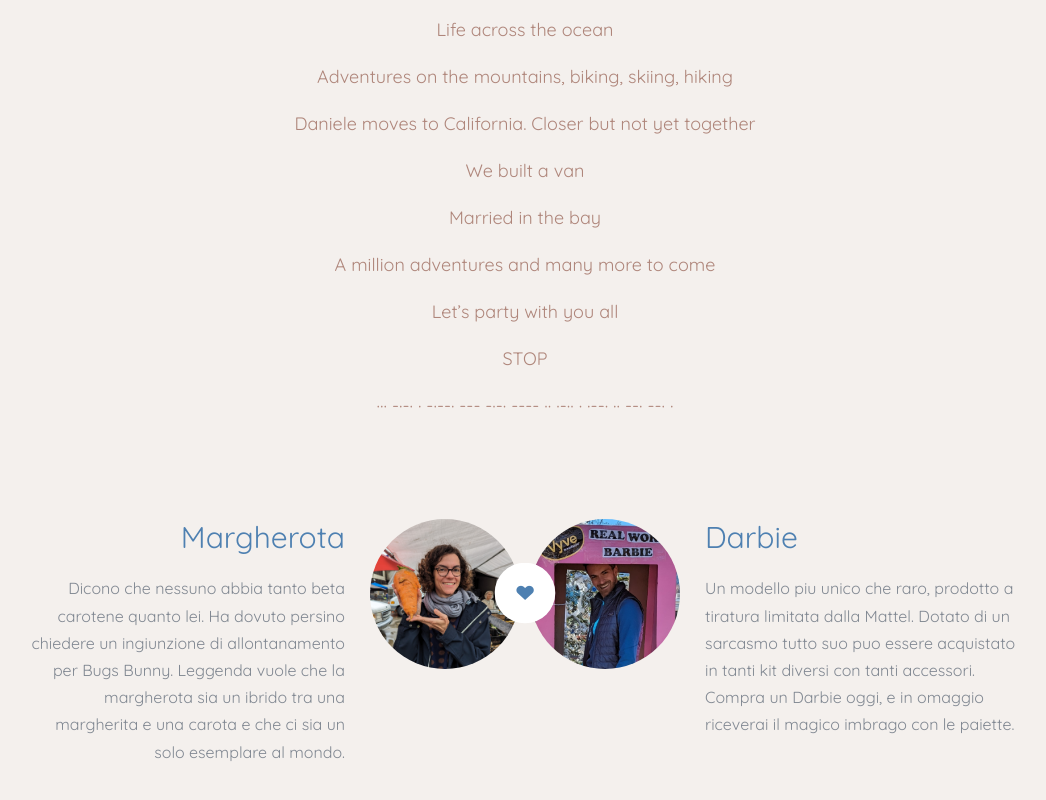
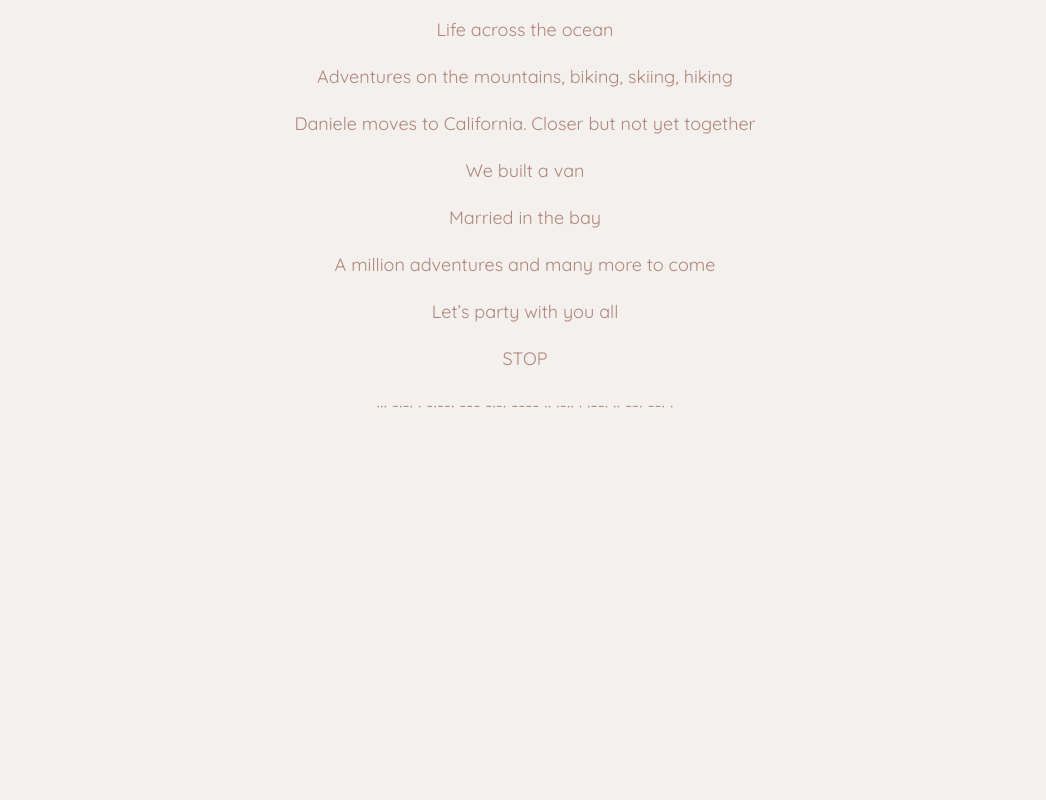
Before and after one commit to caltadaniel/caltadaniel.github.io, a website: page our_story.html in a window 1280 px wide. Shown: the part 2237-3037 px from the top of the page, without its empty margins (115-1161 px from the left). After the commit the page ends 2788 px from the top, so only its background shows below. Drawn offline with Linux system fonts and the light colour scheme; files whose address does not match are found by name.

Commit message:
removed margherota and darbie

```diff
--- a/our_story.html
+++ b/our_story.html
@@ -129,35 +129,7 @@
                         <p>··· -·-· · -·--· ---   -·-· ---- ··   ·-·· · ·--· ··   --· --· ·</p>
                     </div>
                 </div>
-                <div class="row">
-                    <div class="couple-wrap animate-box">
-                        <div class="couple-half">
-                            <div class="groom">
-                                <img src="img/margherota.jpg" alt="groom" class="img-responsive">
-                            </div>
-                            <div class="desc-groom">
-                                <h3>Margherota</h3>
-                                <p>Dicono che nessuno abbia tanto beta carotene quanto lei.
-                                    Ha dovuto persino chiedere un ingiunzione di allontanamento per Bugs Bunny.
-                                    Leggenda vuole che la margherota sia un ibrido tra una margherita e una carota
-                                    e che ci sia un solo esemplare al mondo.</p>
-                            </div>
-                        </div>
-                        <p class="heart text-center"><i class="icon-heart2"></i></p>
-                        <div class="couple-half">
-                            <div class="bride">
-                                <img src="img/danibarbie.jpg" alt="groom" class="img-responsive">
-                            </div>
-                            <div class="desc-bride">
-                                <h3>Darbie</h3>
-                                <p>Un modello piu unico che raro, prodotto a tiratura limitata dalla Mattel.
-                                    Dotato di un sarcasmo tutto suo puo essere acquistato in tanti kit diversi con tanti accessori.
-                                    Compra un Darbie oggi, e in omaggio riceverai il magico imbrago con le paiette.
-                                </p>
-                            </div>
-                        </div>
-                    </div>
-                </div>
+
             </div>
         </div>
 
```
